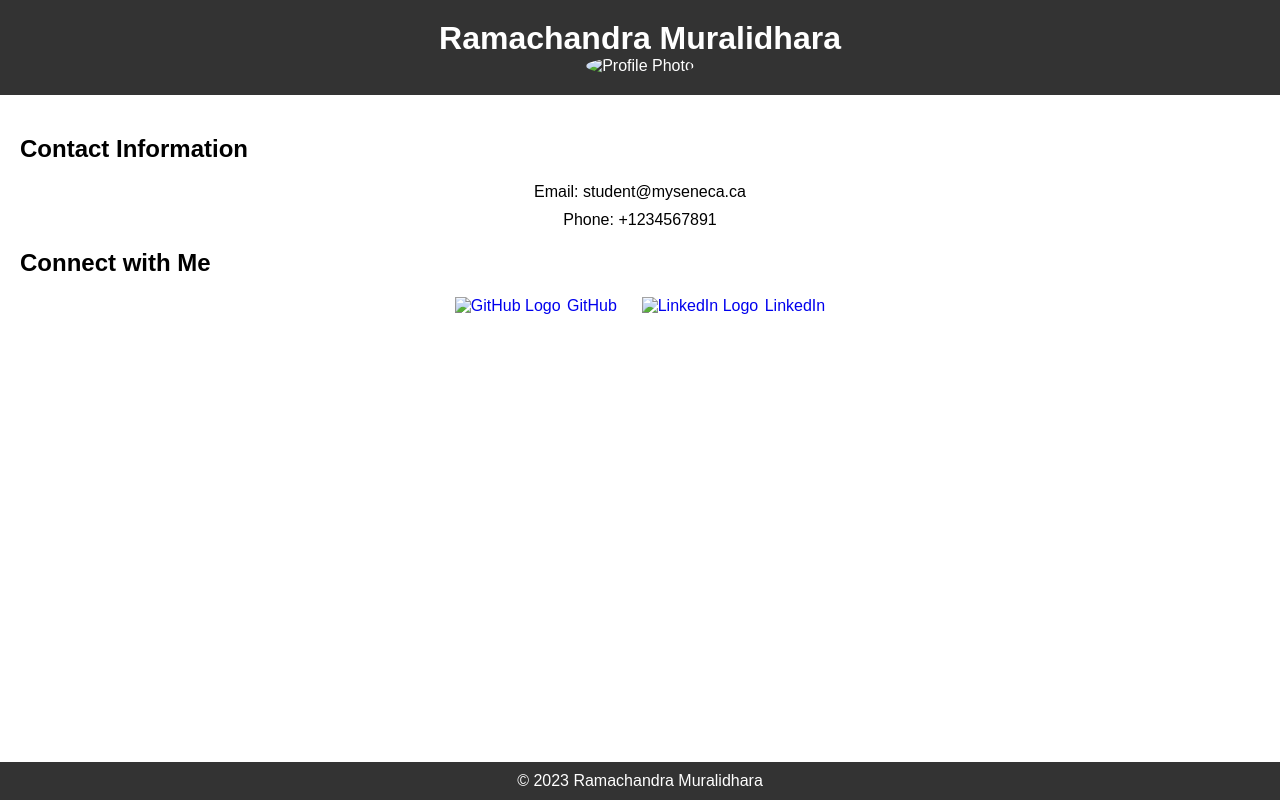
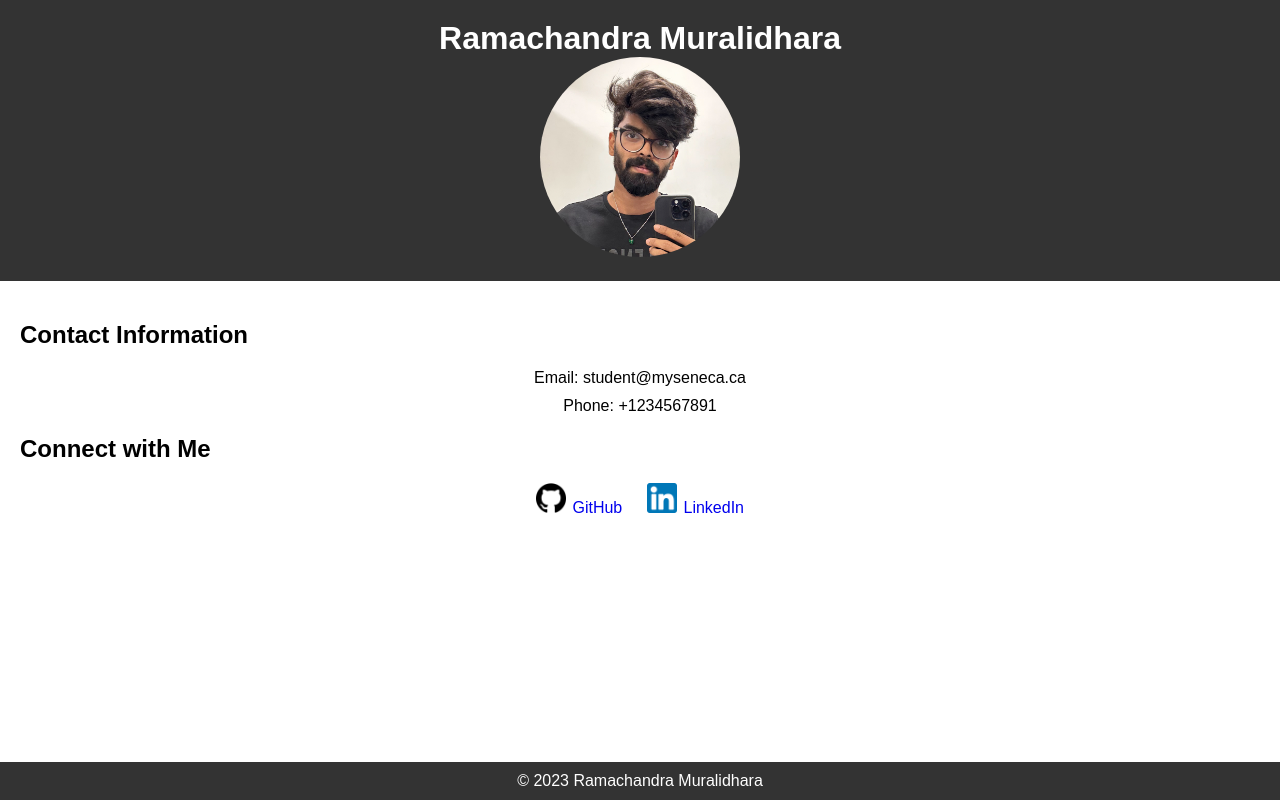
Before and after one commit to Murali2602/WAS500, a plain HTML site: page Lab-1/contact-me.html in a window 1280 px wide. Drawn offline with Linux system fonts and the light colour scheme; the site is published under a folder, as on GitHub Pages, so addresses that start at the root find nothing.

Commit message:
Made Changes

```diff
--- a/Lab-1/contact-me.html
+++ b/Lab-1/contact-me.html
@@ -4,7 +4,7 @@
     <meta charset="UTF-8">
     <meta name="viewport" content="width=device-width, initial-scale=1.0">
     <title>Contact Me</title>
-    <link rel="icon" type="image/x-icon" href="/images/favicon.ico">
+    <link rel="icon" type="image/x-icon" href="./images/favicon.ico">
     <style>
         /* Add any additional CSS styles here for customization */
         body {
@@ -77,7 +77,7 @@
 <body>
     <header>
         <h1>Ramachandra Muralidhara</h1>
-        <img src="/images/profile-pic.jpg" alt="Profile Photo" width="200" height="200">
+        <img src="./images/profile-pic.jpg" alt="Profile Photo" width="200" height="200">
     </header>
 
     <div class="content">
@@ -90,10 +90,10 @@
         <h2>Connect with Me</h2>
         <div class="contact-links">
             <a href="https://github.com/Murali2602" target="_blank">
-                <img src="/images/github-logo.png" alt="GitHub Logo"> GitHub
+                <img src="./images/github-logo.png" alt="GitHub Logo"> GitHub
             </a>
             <a href="https://www.linkedin.com/in/murali2602/" target="_blank">
-                <img src="/images/linkedin-icon.png" alt="LinkedIn Logo"> LinkedIn
+                <img src="./images/linkedin-icon.png" alt="LinkedIn Logo"> LinkedIn
             </a>
         </div>
     </div>
```
Also changed, not shown: Lab-1/hobbies.html (+2 -2 lines), Lab-1/index.html (+1 -1 lines).
